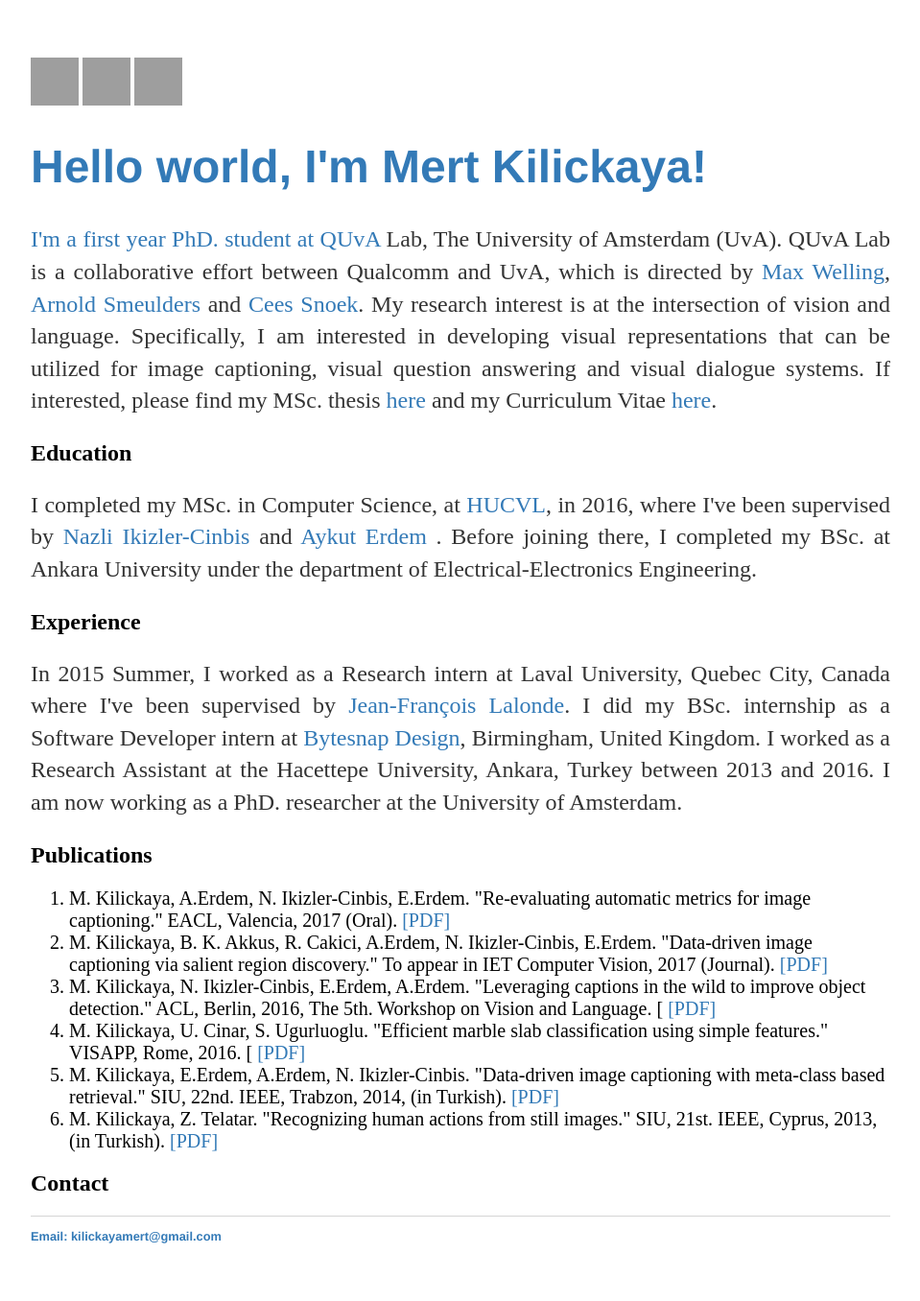
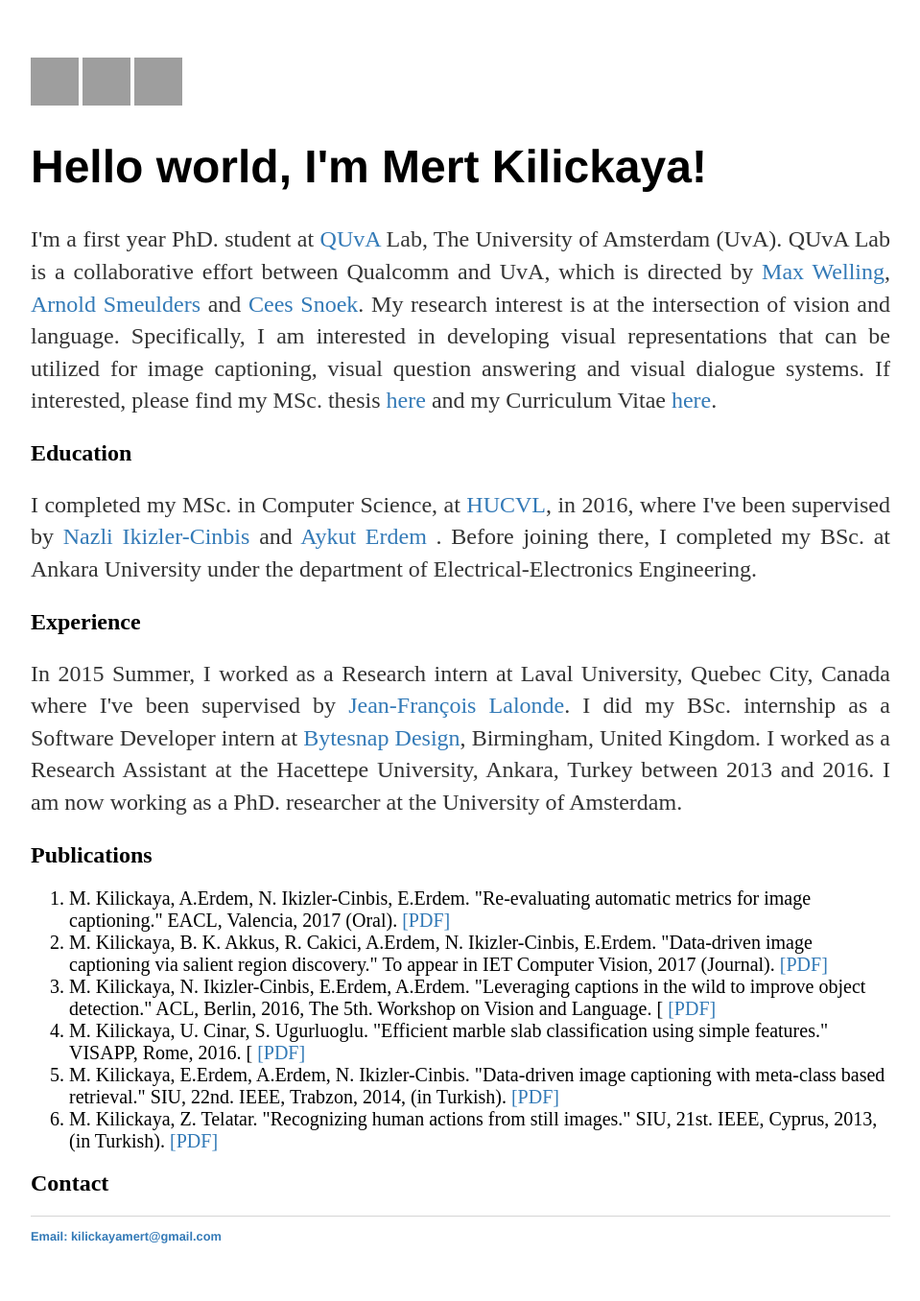
Before and after one commit to kilickaya/kilickaya.github.io, a Jekyll site: the page built from index.html, in a window 1280 px wide. Shown: the whole page at 96% size, without its empty margins (160-1119 px from the left). Built offline with Jekyll 4.4.1, drawn with Linux system fonts in a browser that asks for light colours; grey boxes are pictures that could not be loaded.

Commit message:
Update index.html

```diff
--- a/index.html
+++ b/index.html
@@ -4,9 +4,9 @@
 ---
 <div class="blurb">
 
-            <a href="https://twitter.com/mertkilickaya_"> <img border="0" alt="twitter" src="https://upload.wikimedia.org/wikipedia/en/thumb/9/9f/Twitter_bird_logo_2012.svg/738px-Twitter_bird_logo_2012.svg.png" width="50" height="50">
-            <a href="https://scholar.google.nl/citations?user=50ZzaacAAAAJ&hl=en&oi=ao"> <img border="0" alt="scholar" src="http://www.public.asu.edu/~mdedeogl/images/gscholar.png" width="50" height="50">
-            <a href="facebook.com/swordrock"> <img border="0" alt="facebook" src="https://facebookbrand.com/wp-content/themes/fb-branding/prj-fb-branding/assets/images/fb-art.png" width="50" height="50">
+            <a href="https://twitter.com/mertkilickaya_"> <img border="0" alt="twitter" src="https://upload.wikimedia.org/wikipedia/en/thumb/9/9f/Twitter_bird_logo_2012.svg/738px-Twitter_bird_logo_2012.svg.png" width="50" height="50"> </a>
+            <a href="https://scholar.google.nl/citations?user=50ZzaacAAAAJ&hl=en&oi=ao"> <img border="0" alt="scholar" src="http://www.public.asu.edu/~mdedeogl/images/gscholar.png" width="50" height="50"> </a>
+            <a href="facebook.com/swordrock"> <img border="0" alt="facebook" src="https://facebookbrand.com/wp-content/themes/fb-branding/prj-fb-branding/assets/images/fb-art.png" width="50" height="50"> </a>
 
 	<h1>Hello world, I'm Mert Kilickaya!</h1>
 	<p>I'm a first year PhD. student at <a href="https://ivi.fnwi.uva.nl/quva/">QUvA</a> Lab, The University of Amsterdam (UvA). QUvA Lab is a collaborative effort between Qualcomm and UvA, which is directed by <a href="https://staff.fnwi.uva.nl/m.welling/">Max Welling</a>, <a href="https://staff.fnwi.uva.nl/a.w.m.smeulders/">Arnold Smeulders</a> and <a href="http://www.ceessnoek.info/">Cees Snoek</a>. My research interest is at the intersection of vision and language. Specifically, I am interested in developing visual representations that can be utilized for image captioning, visual question answering and visual dialogue systems. If interested, please find my MSc. thesis <a href="https://www.dropbox.com/s/gmk6m51w5wgfk4w/main.pdf?dl=0">here</a> and my Curriculum Vitae <a href="https://www.dropbox.com/s/tki5ah9z7gx0vbl/CV%20M.%20Kilickaya.pdf?dl=0">here</a>. </a></p>
```
